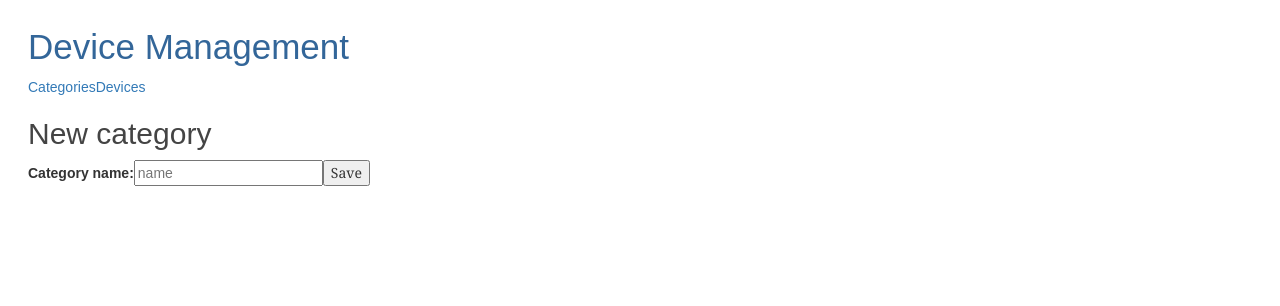
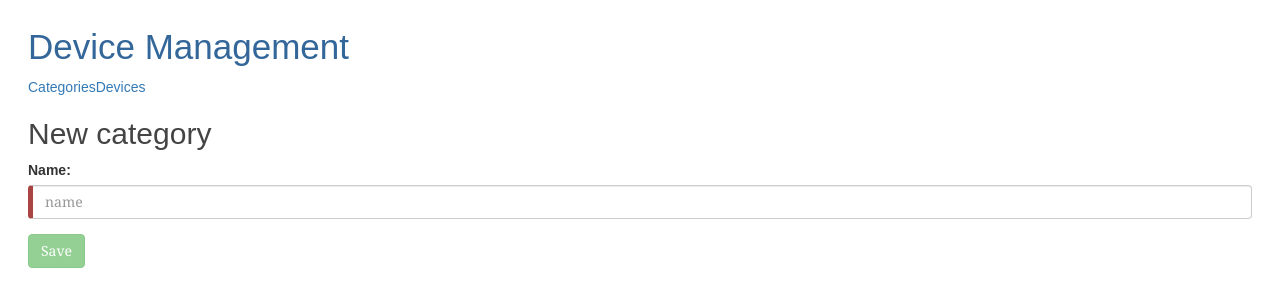
Before and after one commit to eltonsrc/device-management, an Angular app in the folder device-mng-frontend/: page /category in a window 1280 px wide. Shown: the top 306 px of the page. Built offline with nearby package versions, Linux system fonts and the light colour scheme.

Commit message:
Add empty validation in forms
Signed-off-by: Elton Serra <eltonsrc@gmail.com>

```diff
--- a/device-mng-frontend/src/app/category-create/category-create.component.html
+++ b/device-mng-frontend/src/app/category-create/category-create.component.html
@@ -1,8 +1,23 @@
 <div>
     <h2>New category</h2>
-    <div>
-        <label for="category-name">Category name: </label>
-        <input id="category-name" [(ngModel)]="category.name" placeholder="name">
-        <button (click)="save()">Save</button>
-    </div>
+    <form #categoryForm="ngForm" (ngSubmit)="save()">
+        <div class="form-group">
+            <label for="name">Name: </label>
+            <input id="name" type="text" pattern="^(?!\s*$).+" required class="form-control" maxlength="128" [(ngModel)]="category.name" name="name" placeholder="name" #name="ngModel">
+            <div [hidden]="name.valid || name.pristine"
+                class="alert alert-danger">
+                Name is required
+            </div>
+        </div>
+
+        <button type="submit" class="btn btn-success" [disabled]="!categoryForm.form.valid">Save</button>
+    </form>
+
+    <div [hidden]="!submitted">
+        <h2>You submitted the following:</h2>
+        <div class="row">
+          <div class="col-xs-3">Name</div>
+          <div class="col-xs-9">{{ category.name }}</div>
+        </div>
+      </div>
 </div>
--- a/device-mng-frontend/src/app/category-create/category-create.component.ts
+++ b/device-mng-frontend/src/app/category-create/category-create.component.ts
@@ -10,6 +10,7 @@ import { CategoryService } from '../category/category.service';
 })
 export class CategoryCreateComponent implements OnInit {
   category = <Category>{};
+  submitted = false;
 
   constructor(
     private router: Router,
@@ -20,6 +21,7 @@ export class CategoryCreateComponent implements OnInit {
   }
 
   save(): void {
+    this.submitted = true;
     this.categoryService.save(this.category)
       .subscribe(category => this.router.navigate(['categories']));
   }
--- a/device-mng-frontend/src/app/device-create/device-create.component.html
+++ b/device-mng-frontend/src/app/device-create/device-create.component.html
@@ -16,7 +16,7 @@
         </div>
         <div class="form-group">
             <label for="device-color">Color: </label>
-            <input id="device-color" type="text" required class="form-control" maxlength="16" [(ngModel)]="device.color" name="color" placeholder="color" #color="ngModel">
+            <input id="device-color" type="text" required pattern="^(?!\s*$).+" class="form-control" maxlength="16" [(ngModel)]="device.color" name="color" placeholder="color" #color="ngModel">
             <div [hidden]="color.valid || color.pristine"
                 class="alert alert-danger">
                 Color is required
```
